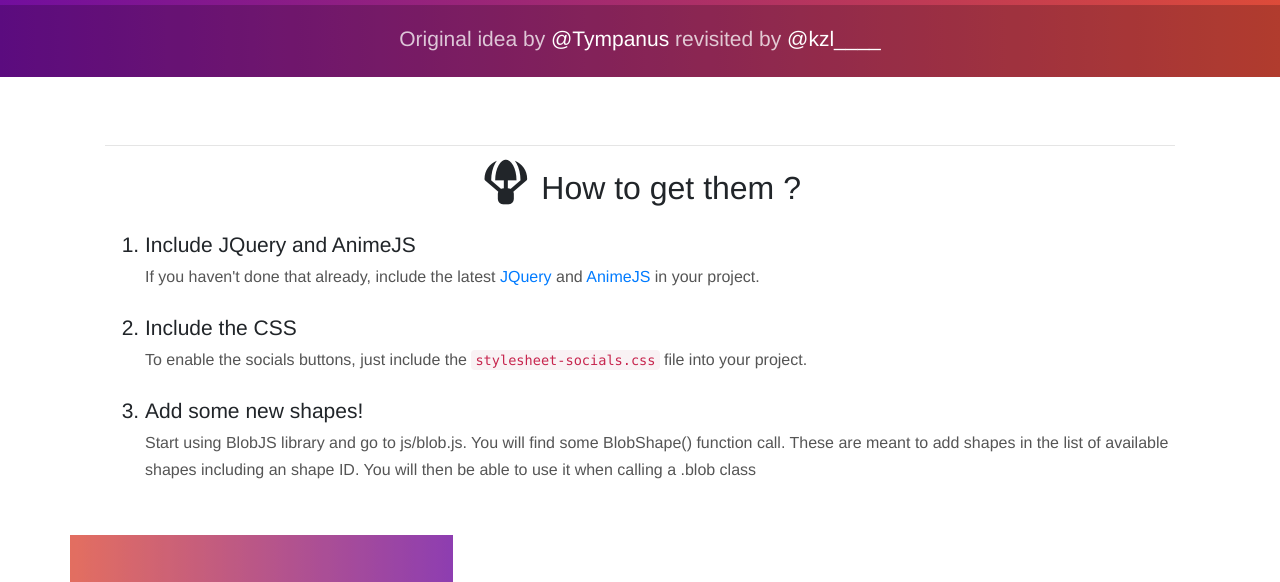
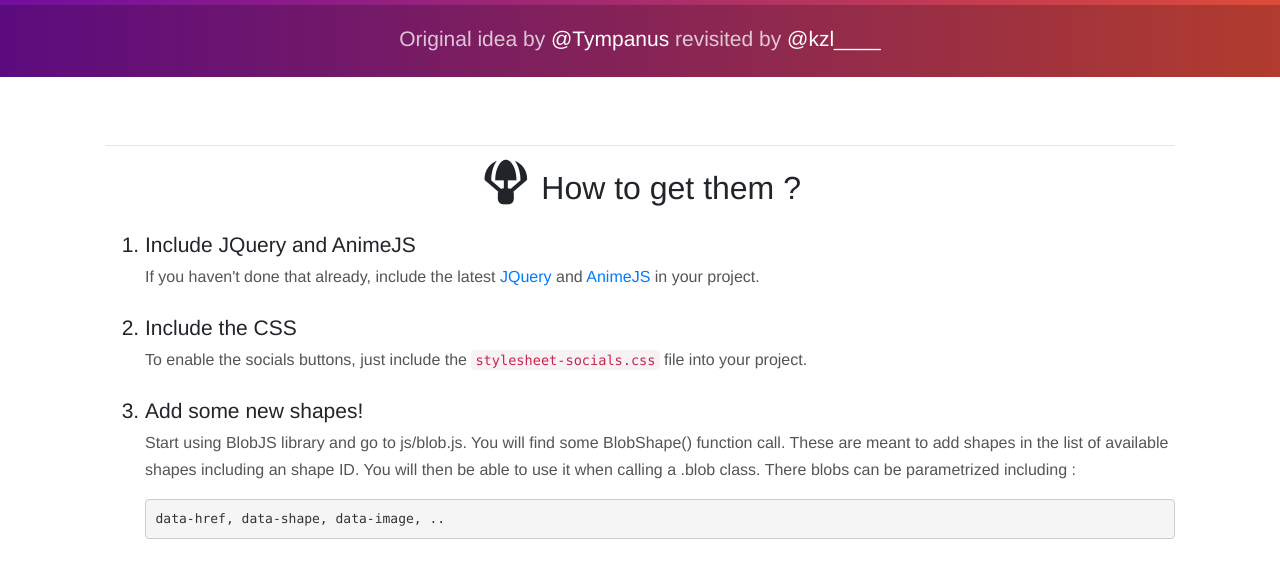
Before and after one commit to 6litch-art/blobjs, a plain HTML site: page index.html in a window 1280 px wide. Shown: the part 574-1156 px from the top of the page. Drawn offline with nearby package versions, Linux system fonts and the light colour scheme.

Commit message:
Update index

```diff
--- a/index.html
+++ b/index.html
@@ -104,7 +104,9 @@
                   Start using BlobJS library and go to js/blob.js. You will find some BlobShape() function call.
                   These are meant to add shapes in the list of available shapes including an shape ID.
 
-                  You will then be able to use it when calling a .blob class
+                  You will then be able to use it when calling a .blob class.
+                  There blobs can be parametrized including :
+                  <pre>data-href, data-shape, data-image, ..</pre>
               </li>
             </ol>
           </div>
```
